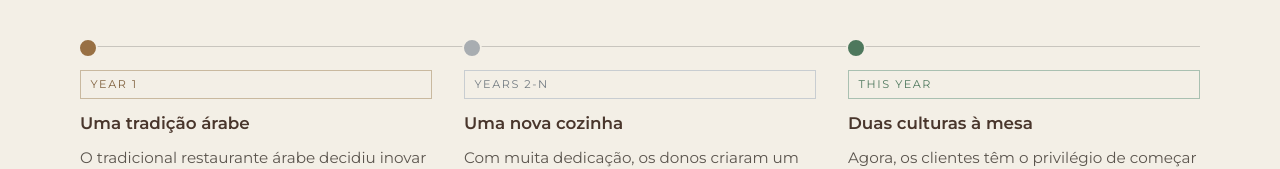
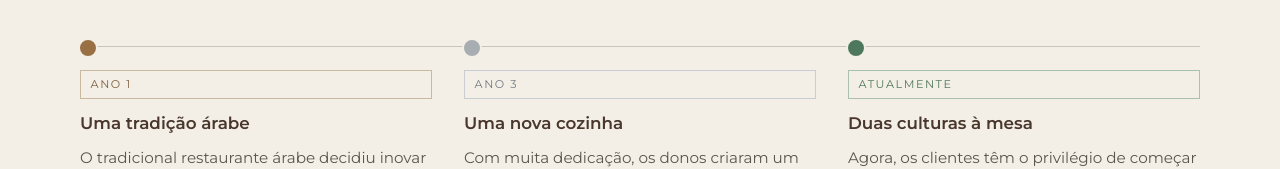
Before and after one commit to Michelcampos09/Projeto-Sadek, a React (Vite) app: page / in a window 1280 px wide. Shown: the part 1856-2025 px from the top of the page. Built offline with nearby package versions, Linux system fonts and the light colour scheme.

Commit message:
History section 100%

```diff
--- a/src/components/History/History.jsx
+++ b/src/components/History/History.jsx
@@ -7,12 +7,6 @@ import "./history.css";
 function History() {
   const { history } = dadosDoSite;
   const momentos = history.subTitulo.split(/(?<=\.)\s+/);
-  const periodos = ["Year 1", "Years 2-N", "This year"];
-  const titulos = [
-    "Uma tradição árabe",
-    "Uma nova cozinha",
-    "Duas culturas à mesa",
-  ];
   const imagens = [
     { src: imagemArabe, alt: "Prato grelhado com acompanhamentos" },
     { src: imagemRestaurante, alt: "Mesa posta em um restaurante" },
@@ -28,8 +22,8 @@ function History() {
       <section className="timeline" aria-label="Linha do tempo da história">
         {momentos.map((momento, index) => (
           <article className="timeline-item" key={momento}>
-            <span className="timeline-period">{periodos[index]}</span>
-            <h2 className="timeline-title">{titulos[index]}</h2>
+            <span className="timeline-period">{history.periodos[index]}</span>
+            <h2 className="timeline-title">{history.titulos[index]}</h2>
             <p>{momento}</p>
             <img
               className="timeline-image"
--- a/src/data/conteudo.js
+++ b/src/data/conteudo.js
@@ -27,5 +27,7 @@ export const dadosDoSite = {
     titulo: "De um restaurante à dois",
     subTitulo:
       "O tradicional restaurante árabe decidiu inovar e expandir seus horizontes gastronômicos. Com muita dedicação, os donos criaram um novo espaço focado inteiramente na culinária italiana, unindo duas culturas apaixonantes. Agora, os clientes têm o privilégio de começar a refeição com deliciosas esfihas e celebrar o prato principal com uma autêntica massa artesanal.",
+    periodos: ["Ano 1", "Ano 3", "Atualmente"],
+    titulos: ["Uma tradição árabe", "Uma nova cozinha", "Duas culturas à mesa"],
   },
 };
```
